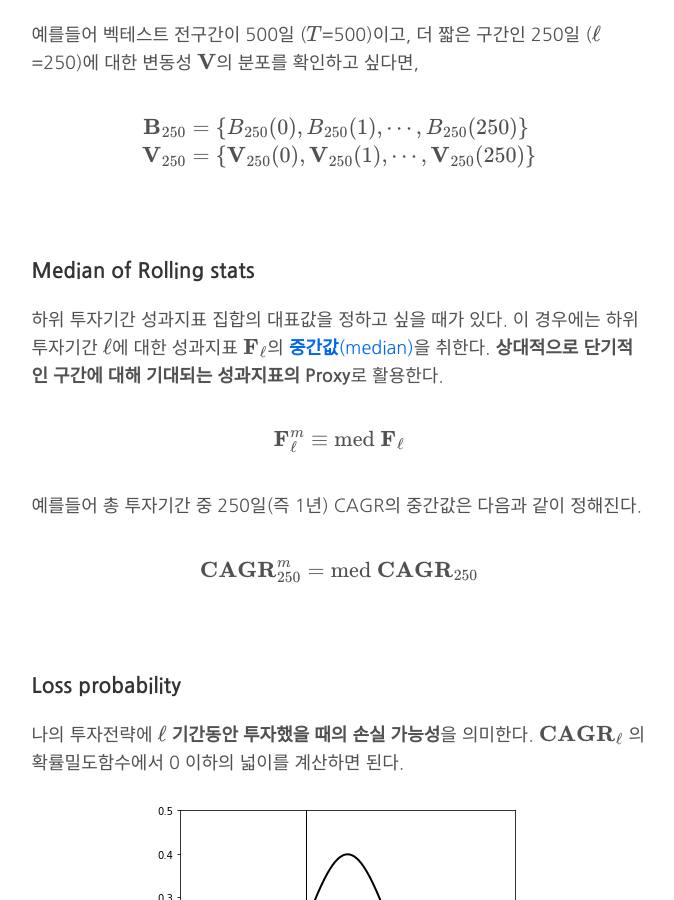
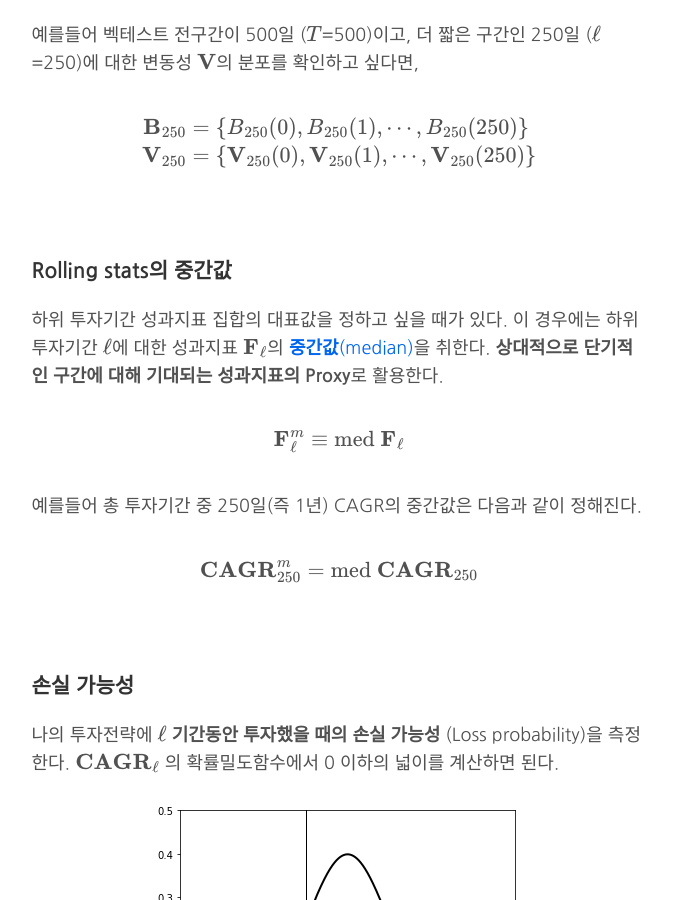
Before and after one commit to gem763/gem763.github.io, a Jekyll site: the page built from _posts/2018-02-20-투자성과의 측정.md, in a window 1280 px wide and 900 px high, scrolled down 22451 px. Shown: the whole window, without its empty margins (301-975 px from the left). Built offline with Jekyll 4.4.1, drawn with Linux system fonts in a browser that asks for light colours; formulas are drawn with MathJax 3; comment, search, counter and statistics services are not loaded; some of the changed text lies outside the part shown.

Commit message:
Uploaded by https://stackedit.io/

```diff
--- a/_posts/2018-02-20-투자성과의 측정.md
+++ b/_posts/2018-02-20-투자성과의 측정.md
@@ -720,7 +720,7 @@ m \mathbf{Var}[\hat \epsilon] = \sum_i \hat e_i^2  ~\overset{\text{let}}{=}~ \ma
 
 <br/>
 
-### Median of Rolling stats
+### Rolling stats의 중간값
 하위 투자기간 성과지표 집합의 대표값을 정하고 싶을 때가 있다. 이 경우에는 하위 투자기간 <span><script type="math/tex">\ell</script></span>에 대한 성과지표 <span><script type="math/tex">\mathbf{F}_\ell</script></span>의 [**중간값**(median)](https://en.wikipedia.org/wiki/Median)을 취한다. **상대적으로 단기적인 구간에 대해 기대되는 성과지표의 Proxy**로 활용한다.
 
 <div class="math"><script type="math/tex; mode=display">
@@ -736,8 +736,8 @@ m \mathbf{Var}[\hat \epsilon] = \sum_i \hat e_i^2  ~\overset{\text{let}}{=}~ \ma
 <br/>
 
 
-### Loss probability
-나의 투자전략에 <span><script type="math/tex">\ell</script></span> **기간동안 투자했을 때의 손실 가능성**을 의미한다. <span><script type="math/tex">\mathbf{CAGR}_\ell</script></span> 의 확률밀도함수에서 0 이하의 넓이를 계산하면 된다.
+### 손실 가능성
+나의 투자전략에 <span><script type="math/tex">\ell</script></span> **기간동안 투자했을 때의 손실 가능성** (Loss probability)을 측정한다. <span><script type="math/tex">\mathbf{CAGR}_\ell</script></span> 의 확률밀도함수에서 0 이하의 넓이를 계산하면 된다.
 
 <center><img src="https://gem763.github.io/assets/img/20180220/loss_proba.PNG" alt="loss_proba"/></center>
 
```
